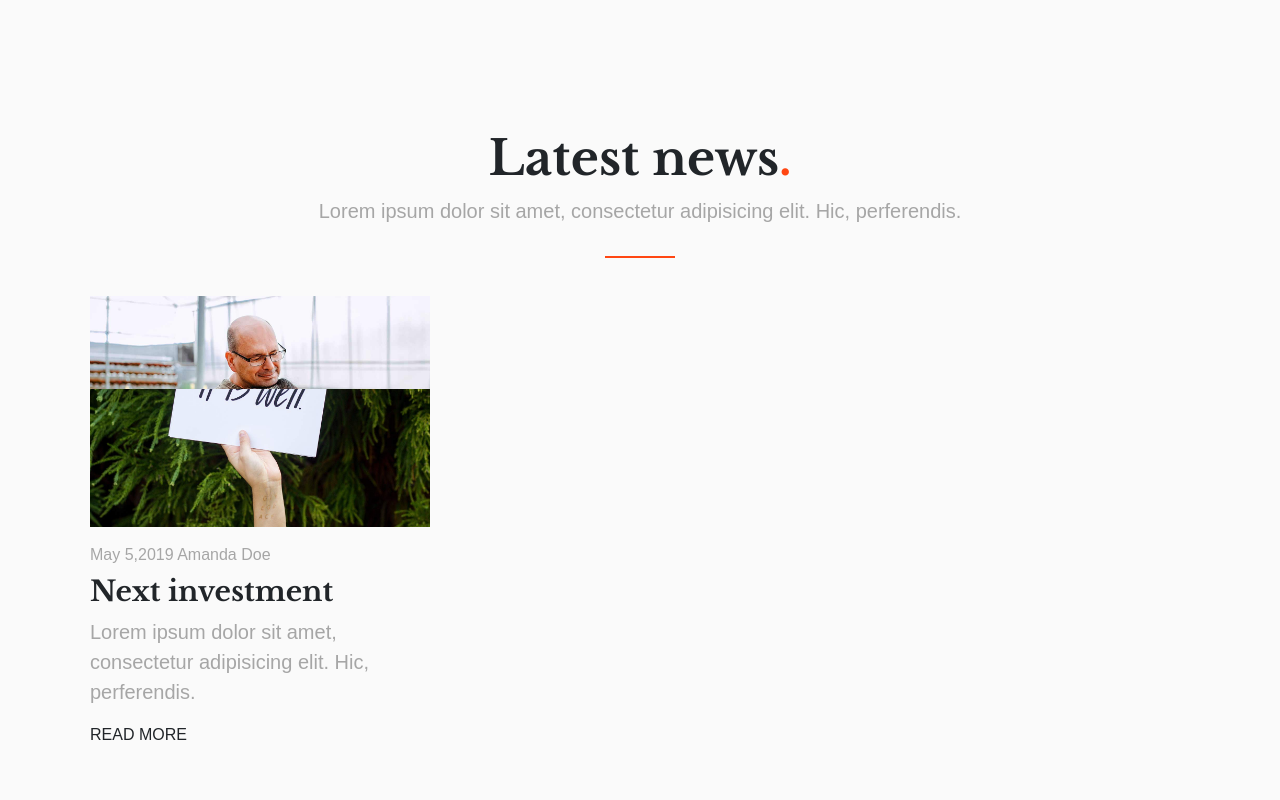
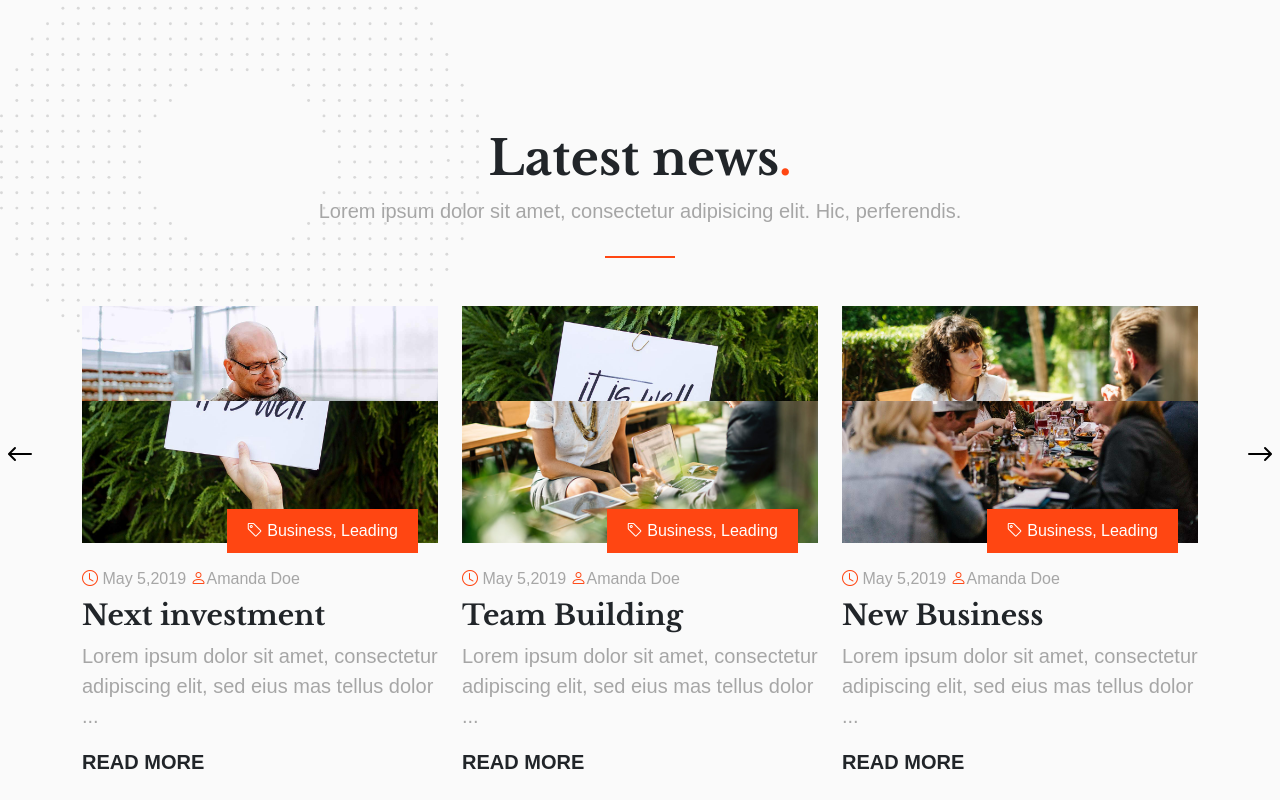
Before and after one commit to AntoCic/proj-html-vuejs, a Vue app: page / in a window 1280 px wide. Shown: the part 3700-4500 px from the top of the page. Built offline with nearby package versions, Linux system fonts and the light colour scheme.

Commit message:
FIXED section news

```diff
--- /dev/null
+++ b/src/components/ElmCardNews.vue
@@ -0,0 +1,60 @@
+<template>
+  <div class="card-news">
+    <div class="card-img position-relative">
+      <div class="badge-img text-gray fw-lighter"><i class="bi bi-tag"></i> Business, Leading</div>
+      <img :src="`/src/assets/img/${imgT}`">
+      <img :src="`/src/assets/img/${imgB}`">
+    </div>
+    <div class="card-content mt-4">
+      <p class="img-ref text-gray my-2"><i class="bi bi-clock"></i> {{ data }} <i class="bi bi-person"></i>{{ author }}
+      </p>
+      <h2 class="sct-title no-dot fs-3">{{ title }}</h2>
+      <p class="sct-sub-title">{{ content }}</p>
+      <a href="#" class="read-more"></a>
+    </div>
+  </div>
+
+</template>
+
+<script>
+export default {
+  props: ['img-t', 'img-b', 'data', 'author', 'title', 'content'],
+}
+</script>
+
+<style lang="scss" scoped>
+@use '../assets/scss/partials/_variables.scss' as *;
+
+.card-img {
+  img {
+    width: 100%;
+    aspect-ratio: 3/2;
+    object-fit: cover;
+    object-position: bottom;
+
+    &:last-child {
+      position: absolute;
+      bottom: 0;
+      left: 0;
+      height: 60%;
+      width: 100%;
+    }
+  }
+
+  .badge-img {
+    position: absolute;
+    bottom: -10px;
+    right: 20px;
+    background-color: $orange;
+    color: #fff;
+    padding: 10px 20px;
+    z-index: 1;
+
+  }
+}
+.card-content {
+    i {
+      color: $orange;
+    }
+  }
+</style>
--- a/src/components/SctNews.vue
+++ b/src/components/SctNews.vue
@@ -1,47 +1,54 @@
 <template>
     <section class="news w-100 p-sct">
-        <div class="ms_container-md text-center">
 
-            <h2 class="sct-title">Latest news</h2>
-            <p class="sct-sub-title sct-sub-line-center">Lorem ipsum dolor sit amet, consectetur adipisicing elit. Hic,
-                perferendis.</p>
-        </div>
-        <div class="container">
-            <div class="row">
-                <div class="col">
-                    <div class="ms_card p-2">
-                        <div class="card-img position-relative">
-                            <img src="../assets/img/h1-blog-img-02.jpg" alt="">
-                            <img src="../assets/img/h1-blog-img-03.jpg" alt="">
+        <div class="ms_container-lg position-relative">
+            <ElmArrow class="arr-left position-absolute top-50 start-0 translate-middle-y" />
+            <ElmArrow class="arr-right position-absolute top-50 end-0 translate-middle-y" />
+            <img src="../assets/img/svg/svg-4.svg" class="bg-decoration">
+            <div class="ms_container-md text-center">
+
+                <h2 class="sct-title">Latest news</h2>
+                <p class="sct-sub-title sct-sub-line-center">Lorem ipsum dolor sit amet, consectetur adipisicing elit.
+                    Hic, perferendis.</p>
+                <div class="container mt-5">
+                    <div class="row text-start">
+                        <div class="col">
+                            <ElmCardNews img-t="h1-blog-img-02.jpg" img-b="h1-blog-img-03.jpg" data="May 5,2019"
+                                author="Amanda Doe" title="Next investment"
+                                content="Lorem ipsum dolor sit amet, consectetur adipiscing elit, sed eius mas tellus dolor ..." />
                         </div>
-                        <div class="card-content mt-3">
-                            <p class="img-ref text-gray my-2">May 5,2019 Amanda Doe</p>
-                            <h2 class="sct-title no-dot fs-3">Next investment</h2>
-                            <p class="sct-sub-title">Lorem ipsum dolor sit amet, consectetur
-                                adipisicing elit. Hic,
-                                perferendis.</p>
-                            <p>READ MORE</p>
+                        <div class="col">
+                            <ElmCardNews img-t="h1-blog-img-03.jpg" img-b="h1-img-01.jpg" data="May 5,2019"
+                                author="Amanda Doe" title="Team Building"
+                                content="Lorem ipsum dolor sit amet, consectetur adipiscing elit, sed eius mas tellus dolor ..." />
+                        </div>
+                        <div class="col">
+                            <ElmCardNews img-t="h1-img-01.jpg" img-b="h1-blog-img-01.jpg" data="May 5,2019"
+                                author="Amanda Doe" title="New Business"
+                                content="Lorem ipsum dolor sit amet, consectetur adipiscing elit, sed eius mas tellus dolor ..." />
                         </div>
                     </div>
                 </div>
-                <div class="col"></div>
-                <div class="col"></div>
             </div>
         </div>
+
     </section>
 
 </template>
 
+<script>
+import ElmCardNews from './ElmCardNews.vue'
+import ElmArrow from './ElmArrow.vue';
+export default {
+    components: { ElmCardNews, ElmArrow },
+}
+</script>
+
 <style lang="scss" scoped>
-.card-img {
-    img:last-child {
+
+.bg-decoration{
         position: absolute;
-        bottom: 0;
         left: 0;
-        height: 60%;
-        width: 100%;
-        object-fit: cover;
-        object-position: bottom;
+        top: -200px;
     }
-}
 </style>
```
